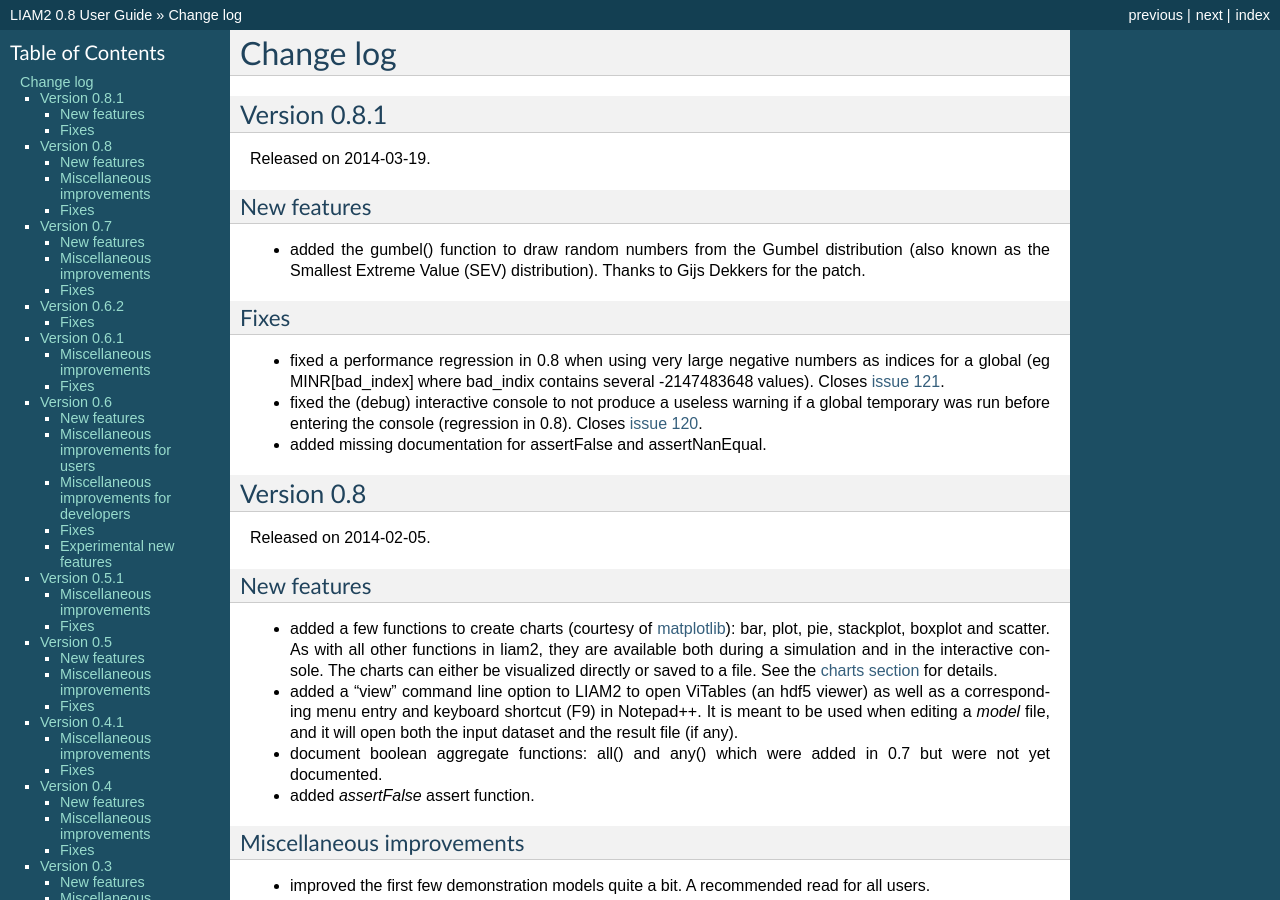
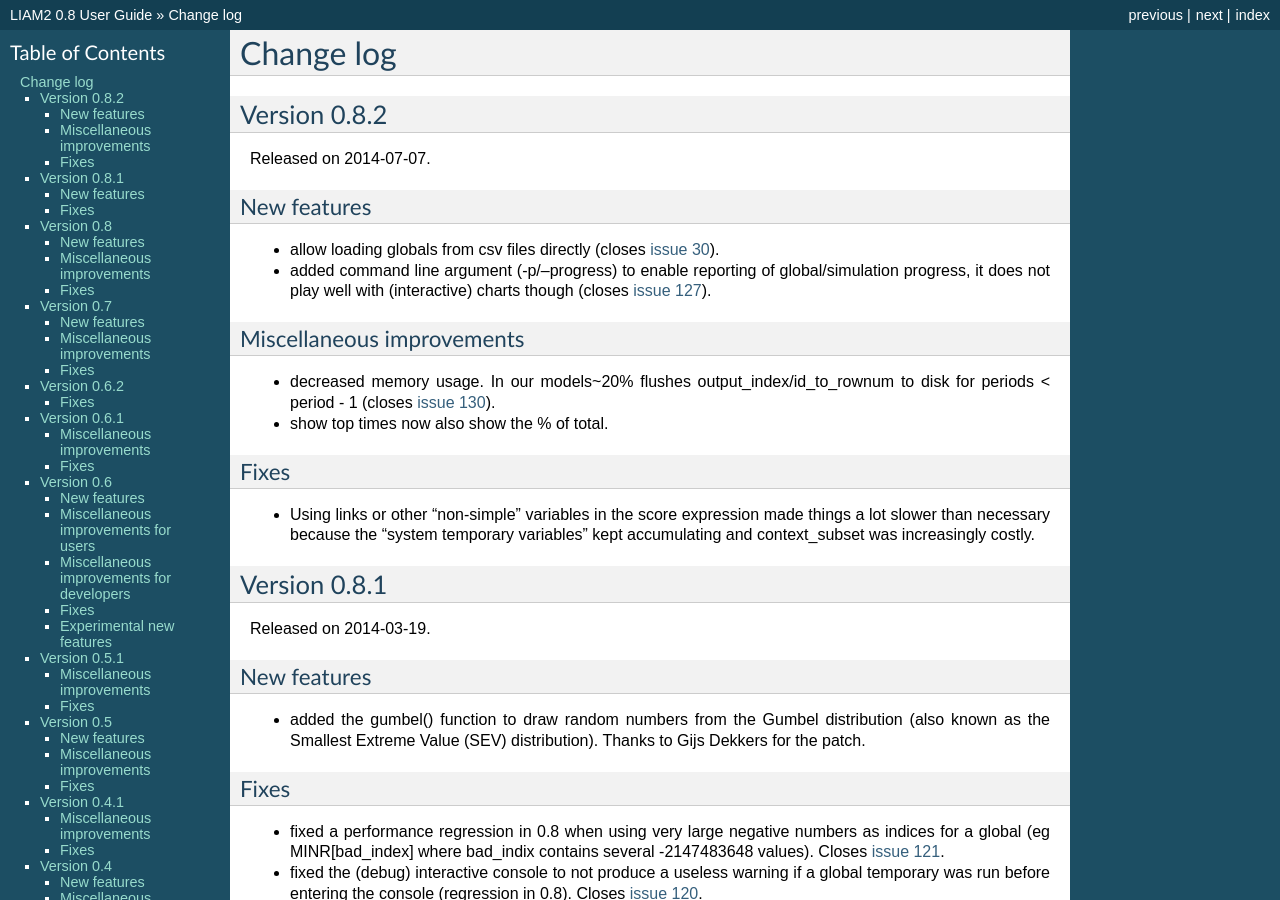
Before and after one commit to liam2/liam2, a Sphinx documentation site: the page built from doc/usersguide/source/changes.rst, in a window 1280 px wide and 900 px high. Built offline with Sphinx 7.4.7, drawn with Linux system fonts in a browser that asks for light colours.

Commit message:
draft of changelog for 0.8.2

```diff
--- a/doc/usersguide/source/changes.rst
+++ b/doc/usersguide/source/changes.rst
@@ -2,6 +2,14 @@
 
 Change log
 ##########
+
+Version 0.8.2
+=============
+
+Released on 2014-07-07.
+
+.. include:: changes/version_0_8_2.rst.inc
+
 
 Version 0.8.1
 =============
--- /dev/null
+++ b/doc/usersguide/source/changes/version_0_8_2.rst.inc
@@ -0,0 +1,24 @@
+New features
+------------
+
+* allow loading globals from csv files directly (closes :issue:`30`).
+
+* added command line argument (-p/--progress) to enable reporting of
+  global/simulation progress, it does not play well with (interactive) charts
+  though (closes :issue:`127`).
+
+Miscellaneous improvements
+--------------------------
+* decreased memory usage. In our models~20%
+  flushes output_index/id_to_rownum to disk for periods < period - 1 (closes
+  :issue:`130`).
+
+* show top times now also show the % of total.
+
+Fixes
+-----
+
+* Using links or other "non-simple"
+  variables in the score expression made things a lot slower than necessary
+  because the "system temporary variables" kept accumulating and context_subset
+  was increasingly costly.
```
